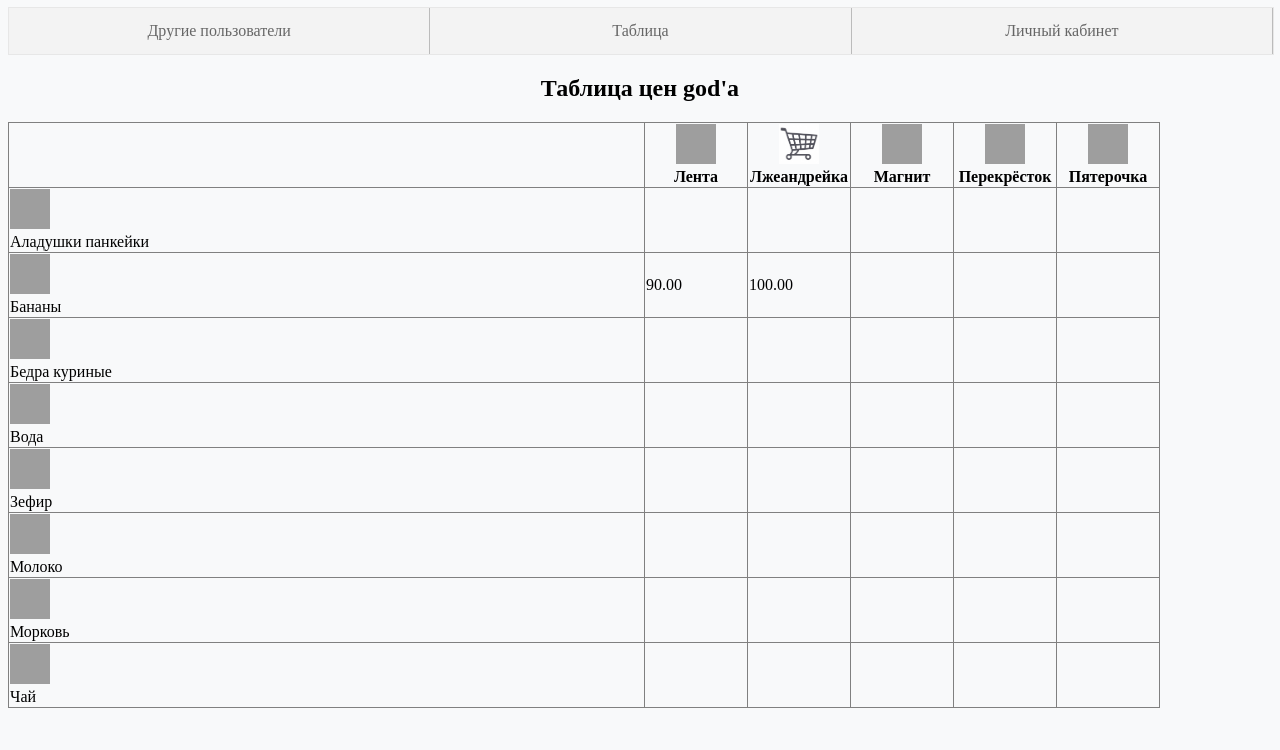
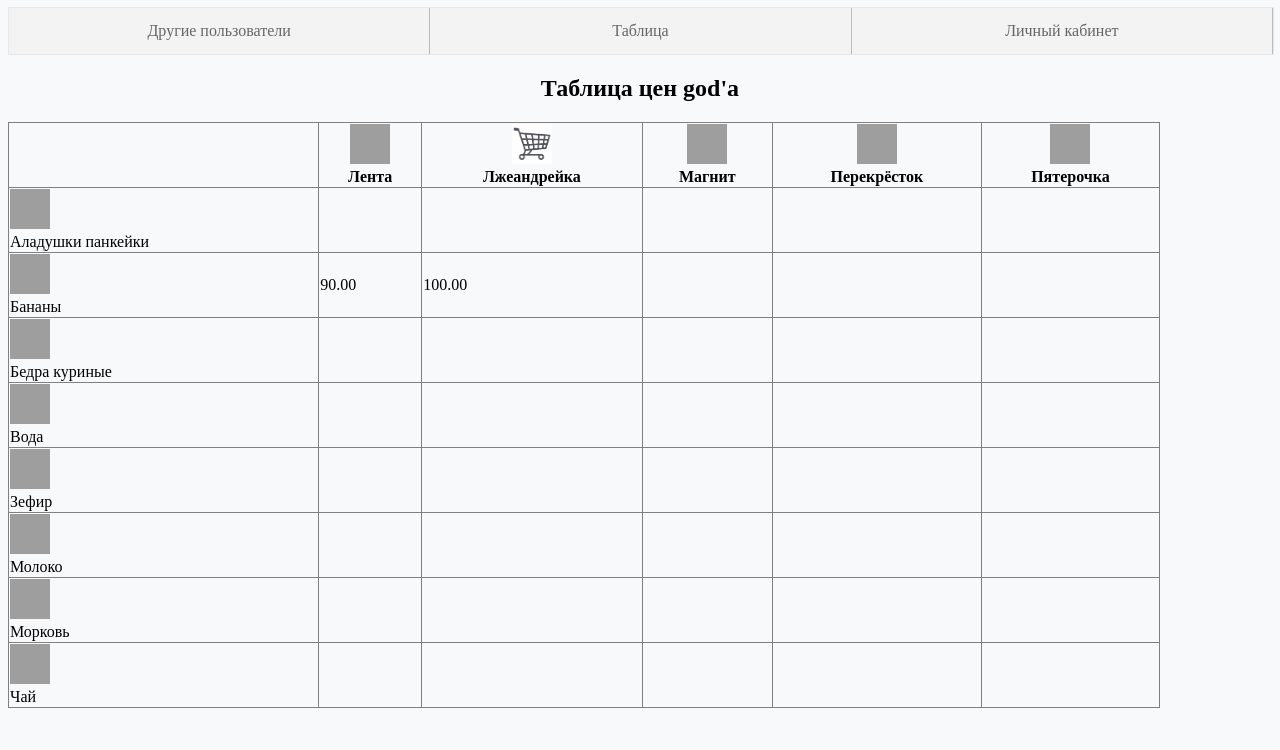
Before and after one commit to villerbond/PriceHelper, a Django app: page /price/other_tables/god/ in a window 1280 px wide. Shown: the part 50-800 px from the top of the page. Run offline with Django 3.2, Linux system fonts and the light colour scheme; data comes from the database, SQL or seed files in the repository; parts of the project's set-up code (start-up, migrations or seed data) failed here and were passed over; grey boxes are pictures that could not be loaded.

Commit message:
Minor changes in user's table

```diff
--- a/PriceHelper/price/templates/price/user_table.html
+++ b/PriceHelper/price/templates/price/user_table.html
@@ -12,7 +12,7 @@
 
                 </th>
                 {% for user_shop in user_shops %}
-                    <th class="cell">
+                    <th>
                         <div>
                             <img class="shop_icon" src="{% if user_shop.icon %}
                                 {{ user_shop.icon.url }}
@@ -30,7 +30,7 @@
         <tbody>
             {% for user_product in user_products %}
                 <tr>
-                    <td class="cell">
+                    <td>
                         <div>
                             <img class="product_icon" src="{% if user_product.icon %}
                                 {{ user_product.icon.url }}
@@ -43,7 +43,7 @@
                         </div>
                     </td>
                     {% for user_shop in user_shops %}
-                        <td class="price_cell">
+                        <td>
                             {% for price in prices %}
                                 {% if price.product.product == user_product %}
                                     {% if price.shop.shop == user_shop %}
```
